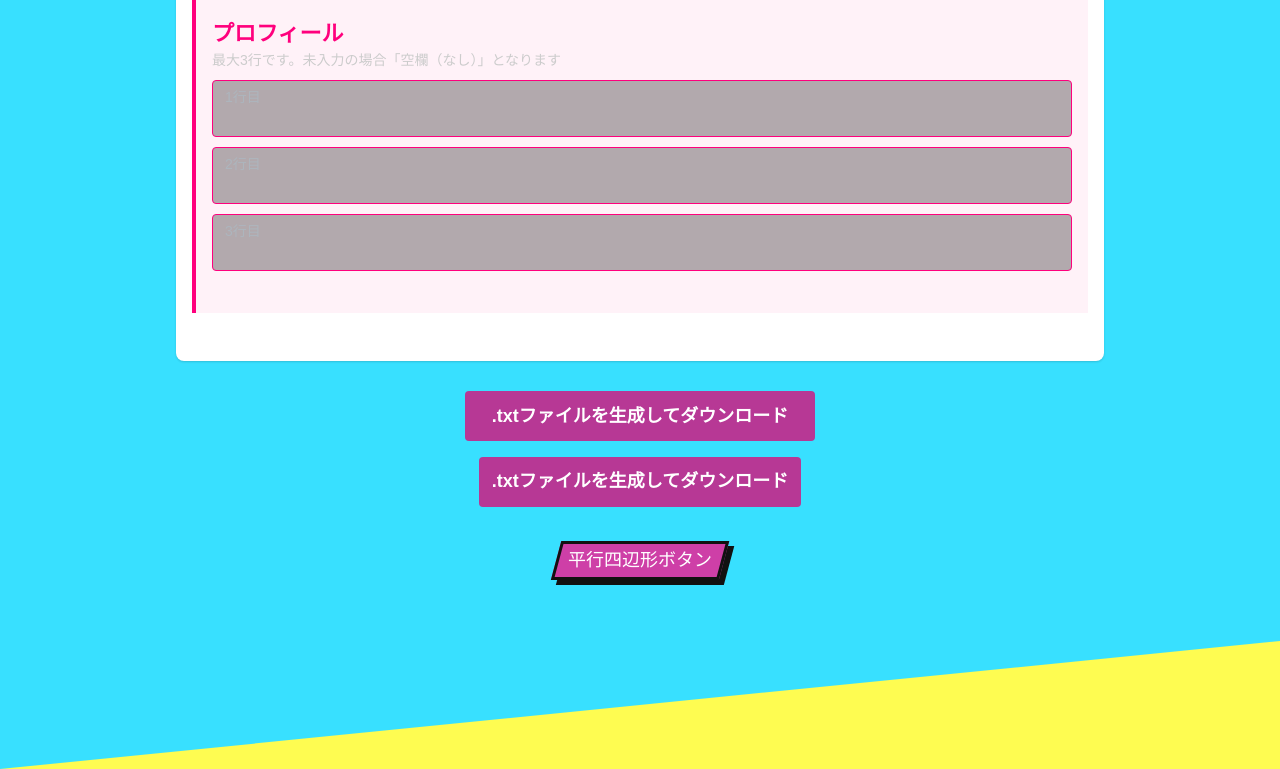
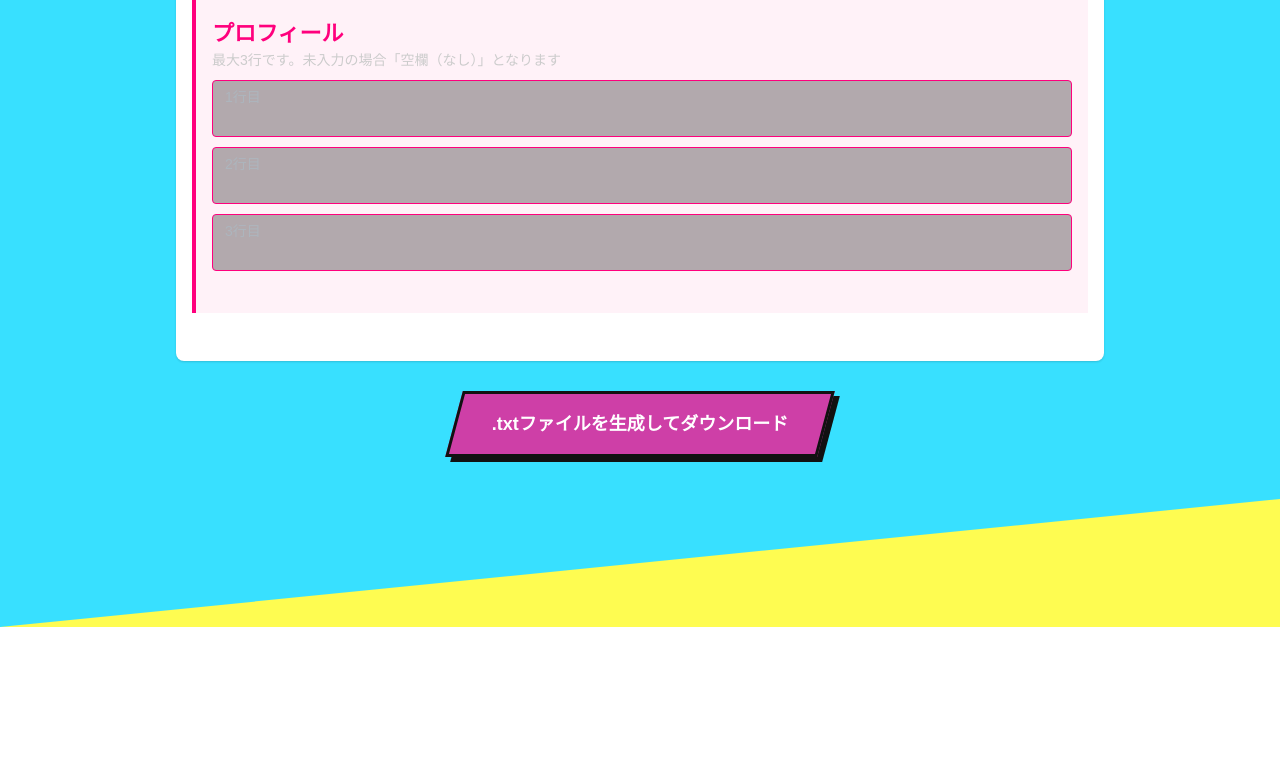
Before and after one commit to darkeroticism/dark-game-character-editor, a React (Vite) app: page / in a window 1280 px wide. Shown: the part 2143-2912 px from the top of the page. After the commit the page ends 2770 px from the top, so only its background shows below. Built offline with nearby package versions, Linux system fonts and the light colour scheme.

Commit message:
💄 mantineのボタンを平行四辺形にすることに成功

```diff
--- a/src/components/CharacterEditor.tsx
+++ b/src/components/CharacterEditor.tsx
@@ -90,19 +90,12 @@ const CharacterTypeSelector = ({
 // ファイル生成ボタンコンポーネント
 const GenerateFileButton = ({ onClick }: { onClick: () => void }) => (
   <div style={{ textAlign: 'center', marginTop: 30 }}>
-    <Button onClick={onClick} size="lg">
-      .txtファイルを生成してダウンロード
-    </Button>
     <Container>
-      <p>
-        <Button onClick={onClick} size="lg" className={`${styles.parallelogramButton}`}>
+      <div className={styles.parallelogramButton}>
+        <Button onClick={onClick} size="lg" style={{ background: 'transparent', border: 'none' }}>
           .txtファイルを生成してダウンロード
         </Button>
-      </p>
-
-      <p className={`${styles.parallelogramButton}`}>
-        <span>平行四辺形ボタン</span>
-      </p>
+      </div>
     </Container>
   </div>
 );
--- a/src/main.tsx
+++ b/src/main.tsx
@@ -10,7 +10,7 @@ const theme = createTheme({
   colors: {
     // ドーナドーナの公式サイトの色に合わせたカラーパレット
     // あまりprimaryとかの序列や役割は意識されておらず3色以上混ぜてビビッドなイメージを作ることを優先している
-    // 強いて言うならピンクがprimary気味
+    // 強いて言うならピンクがprimary, シアンがセカンダリ、イエローがアクセントカラー
     pink: [
       '#ef90d6',
       '#ed7ecf',
--- a/src/styles/ParallelogramButton.module.css
+++ b/src/styles/ParallelogramButton.module.css
@@ -39,8 +39,8 @@
   transform: skewX(-15deg);
 }
 
-.parallelogramButton:hover,
-.parallelogramButton:focus {
+.parallelogramButton:hover span,
+.parallelogramButton:focus span {
   color: var(--mantine-color-black-5);
 }
 
```
